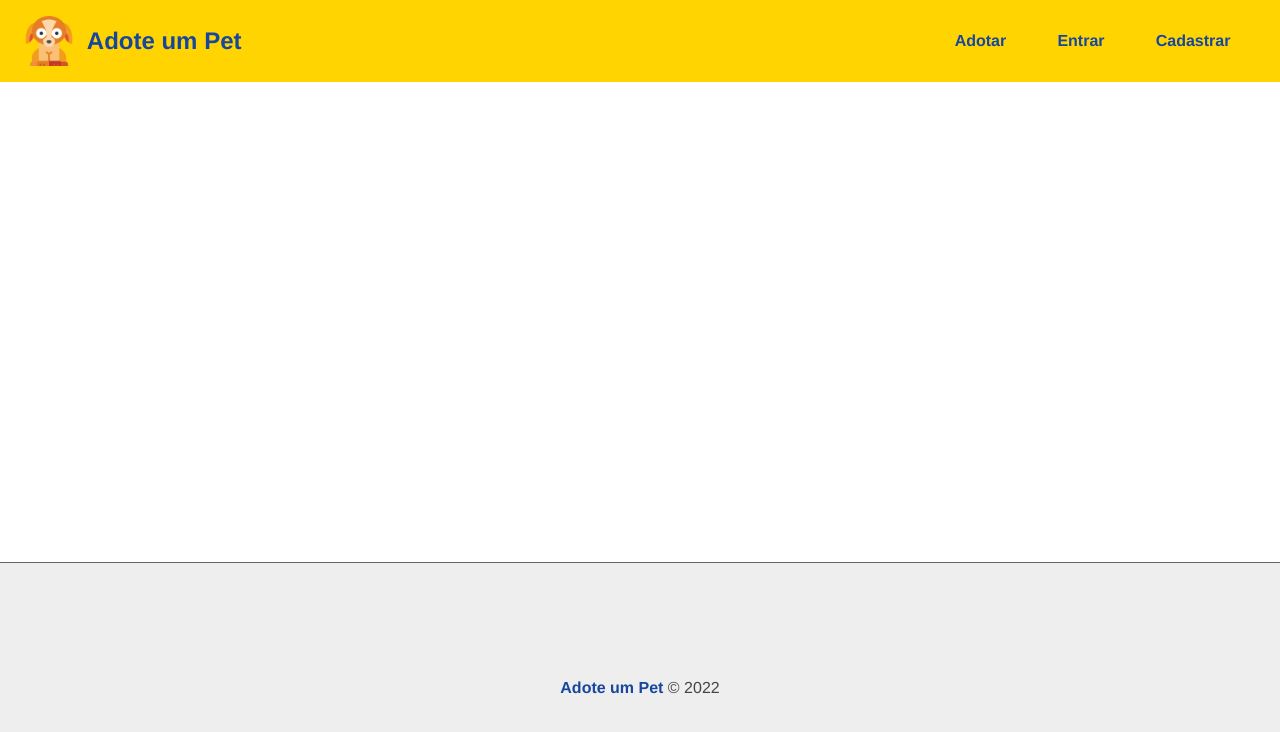
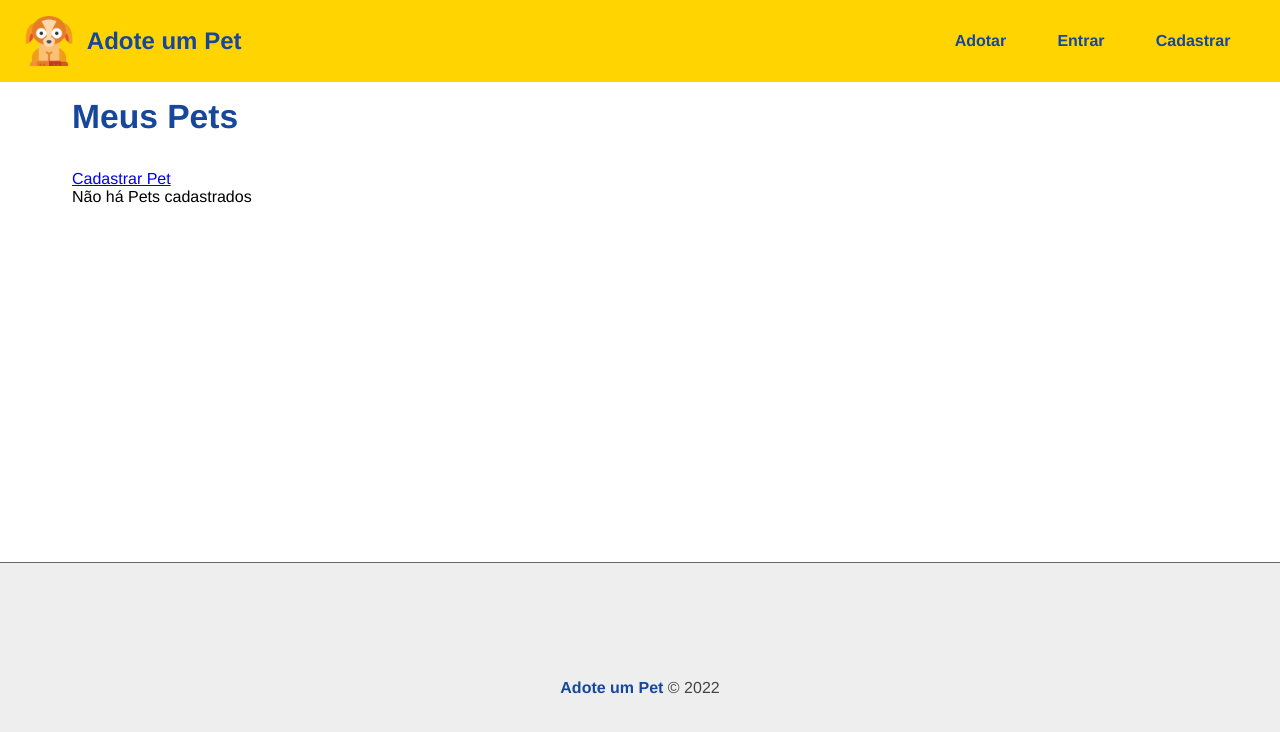
Before and after one commit to mateuspessoa/projeto-adocao-pet-react-frontend, a React (Create React App) app: page /pet/mypets in a window 1280 px wide. Shown: the top 732 px of the page. Built offline with nearby package versions, Linux system fonts and the light colour scheme; the HTML template or start-up script is replaced by a standard one.

Commit message:
Criando página de lista de pets

```diff
--- a/src/App.js
+++ b/src/App.js
@@ -11,6 +11,7 @@
 import Login from './components/pages/Auth/Login';
 import Register from './components/pages/Auth/Register';
 import Profile from './components/pages/User/Profile';
+import MyPets from './components/pages/Pet/MyPets'
 
 /* Contexto */
 import {UserProvider} from './context/UserContext'
@@ -27,6 +28,7 @@
                 <Route path='/login' element={<Login />} />
                 <Route path='/register' element={<Register />} />
                 <Route path='/user/profile' element={<Profile />} />
+                <Route path='/pet/mypets' element={<MyPets />} />
                 <Route path='/' element={<Home />} />
               </Routes>
             </Container>
--- a/src/components/layout/Navbar.js
+++ b/src/components/layout/Navbar.js
@@ -23,6 +23,7 @@
 
             {authenticated ? (
               <>
+                <li><Link to="/pet/mypets">Meus Pets</Link></li>
                 <li><Link to="/user/profile">Perfil</Link></li>
                 <li onClick={logout}>Sair</li>
               </>
--- /dev/null
+++ b/src/components/pages/Pet/MyPets.js
@@ -0,0 +1,24 @@
+import './MyPets.css'
+import { useState, useEffect } from 'react'
+import { Link } from 'react-router-dom'
+
+const MyPets = () => {
+
+  const [pets, setPets] = useState([])
+
+  return (
+    <section>
+      <div>
+        <h1>Meus Pets</h1>
+        <Link to="/pet/add">Cadastrar Pet</Link>
+      </div>
+
+      <div>
+        {pets.length > 0 && <p>Meus Pets cadastrados</p>}
+        {pets.length === 0 && <p> Não há Pets cadastrados </p>}
+      </div>
+    </section>
+  )
+}
+
+export default MyPets
```
Also changed, not shown: src/components/pages/Pet/MyPets.css (added).
